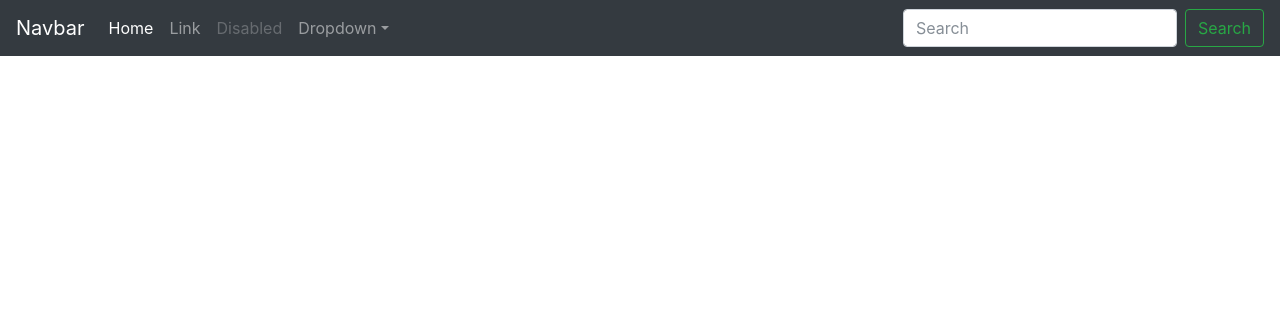
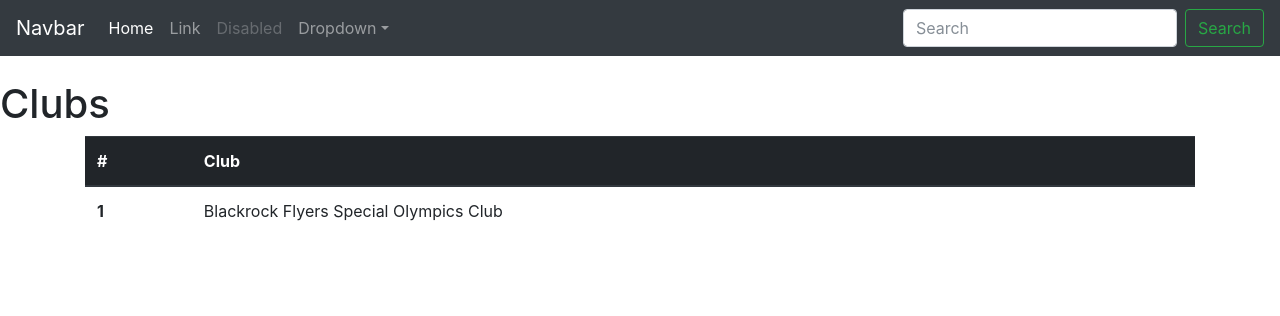
Before and after one commit to webenable-ie/soicrm, a Django app: page /clubs/ in a window 1280 px wide. Shown: the top 316 px of the page. Run offline with Django 3.2, Linux system fonts and the light colour scheme; data comes from the database, SQL or seed files in the repository; some libraries are stand-ins or nearby versions.

Commit message:
04112017-3

```diff
--- a/clubs/urls.py
+++ b/clubs/urls.py
@@ -1,6 +1,7 @@
 from django.conf.urls import url
-from .views import ClubList
+from .views import ClubListView, ClubDetailsView
 
 urlpatterns=[
-    url(r'^$', ClubList.as_view(), name="clublist"),
+    url(r'^$', ClubListView.as_view(), name="club_list"),
+    url(r'^(?P<slug>[-\w]+)/$', ClubDetailsView.as_view(), name="club_details")
 ]
--- a/clubs/views.py
+++ b/clubs/views.py
@@ -1,11 +1,20 @@
 from django.shortcuts import render
-from django.views.generic import ListView
+from django.views.generic import ListView, DetailView
 
 from .models import Club
 
 # Create your views here.
 
 
-class ClubList(ListView):
+class ClubListView(ListView):
     def get_queryset(self):
         return Club.objects.all()
+
+
+class ClubDetailsView(DetailView):
+
+    model = Club
+
+    def get_context_data(self, **kwargs):
+        context = super(ClubDetailsView, self).get_context_data(**kwargs)
+        return context
--- /dev/null
+++ b/static/css/starter-template.css
@@ -0,0 +1,7 @@
+body {
+  padding-top: 5rem;
+}
+.starter-template {
+  padding: 3rem 1.5rem;
+  text-align: center;
+}
--- a/templates/base.html
+++ b/templates/base.html
@@ -14,7 +14,7 @@
     <link href="{% static 'css/bootstrap.min.css' %}" rel="stylesheet">
 
     <!-- Custom styles for this template -->
-    <link href="starter-template.css" rel="stylesheet">
+    <link href="{% static 'css/starter-template.css' %}" rel="stylesheet">
   </head>
 
   <body>
--- a/templates/clubs/club_list.html
+++ b/templates/clubs/club_list.html
@@ -5,7 +5,19 @@
 
 <div class="container">
     <table class="table">
-        <thead>
+        <thead class="thead-dark">
+            <tr>
+            <th scope="col">#</th>
+            <th scope="col">Club</th>
+            </tr>
+        <tbody>
+            {% for obj in object_list %}
+            <tr>
+                <th scope="row">{{ obj.id }}</th>
+                <td>{{ obj.name}}</td>
+            </tr>
+            {% endfor %}
+        </tbody>
 
         </thead>
 
```
Also changed, not shown: templates/clubs/club_detail.html (added, +8 -0 lines).
